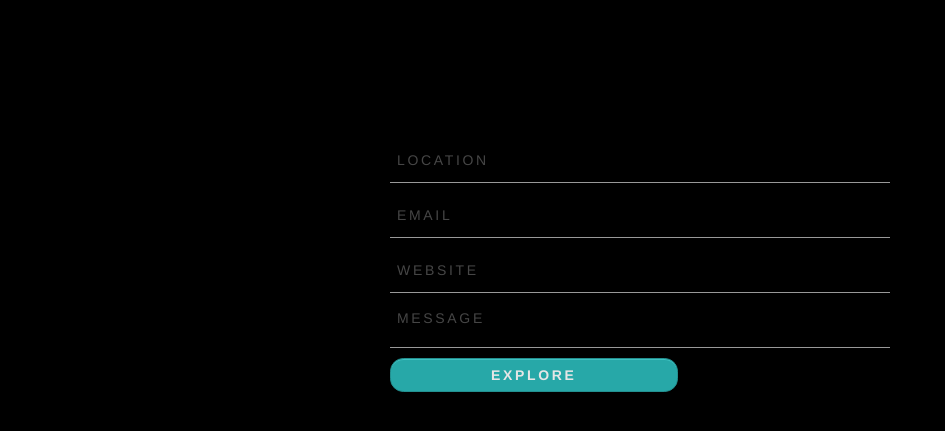
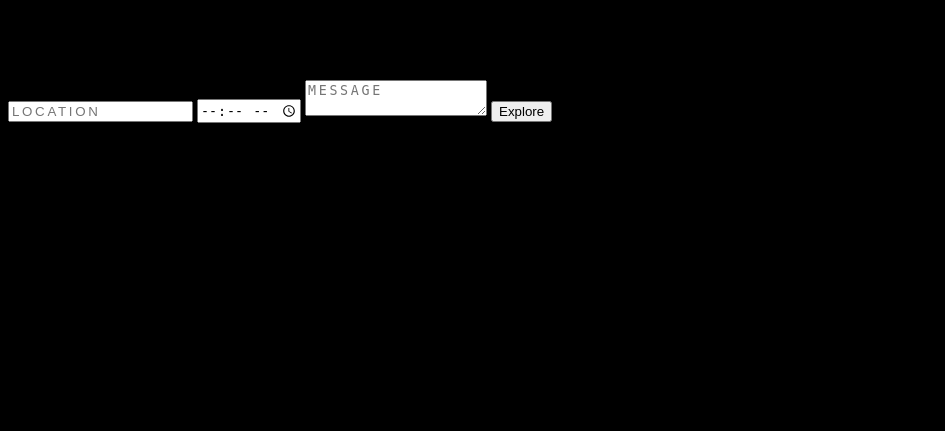
Before and after one commit to yarai/nomad-brown, a Flask app: page / in a window 1280 px wide. Shown: the top 431 px of the page, without its empty margins (0-945 px from the left). Run offline with Flask 2, Linux system fonts and the light colour scheme; some libraries are stand-ins or nearby versions.

Commit message:
changed requirements

```diff
--- a/app.py
+++ b/app.py
@@ -8,7 +8,11 @@ db = dataset.connect('sqlite:///file.db')
 
 # when someone sends a GET to / render sign_form.html
 @app.route('/', methods=['GET'])
-def sign_form():
+def home():
     return render_template('pages/index.html')
 
+@app.route('/events', methods=['GET'])
+def events():
+	location = request.args.get('location','')
+
 app.run(debug=True)
--- a/templates/pages/index.html
+++ b/templates/pages/index.html
@@ -4,14 +4,11 @@
 <div class="app-container">
 	<div class="title-page">
 		<h1 class="main-title">Nomad</h1>
-		<div class="form-input">
-		  <form>
-		    <input type="text" name="field1" placeholder="Location" />
-		    <input type="email" name="field2" placeholder="Email" />
-		    <input type="url" name="field3" placeholder="Website" />
+		<div id="initial-inputs">
+		    <input id="location" type="text" name="location" placeholder="Location" />
+		    <input id="duration" type="time" name="duration" placeholder="" />
 		    <textarea placeholder="Message" onkeyup="adjust_textarea(this)"></textarea>
 		    <input type="button" value="Explore" />
-		  </form>
 		</div>
 	</div>
 
```
Also changed, not shown: requirements.txt (+0 -37 lines).
